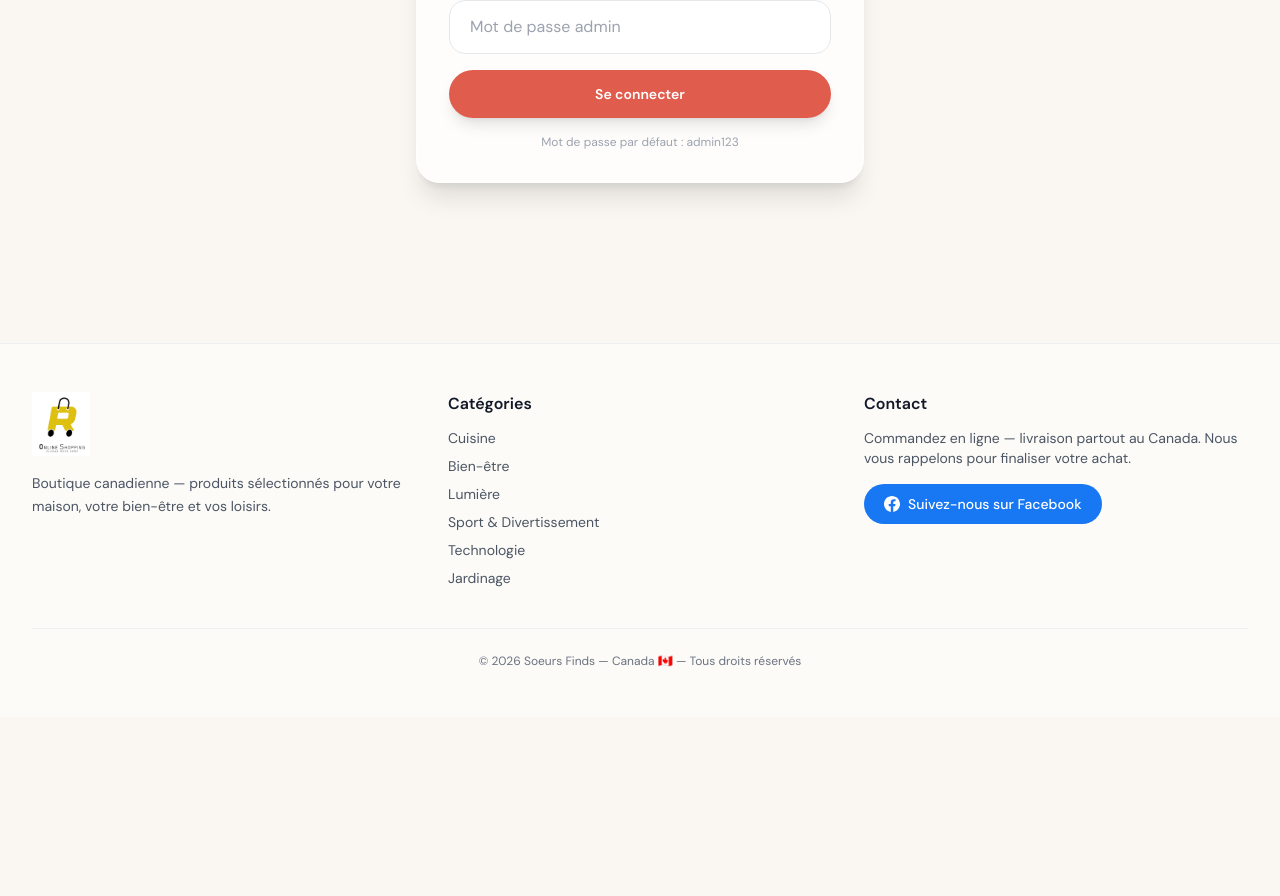
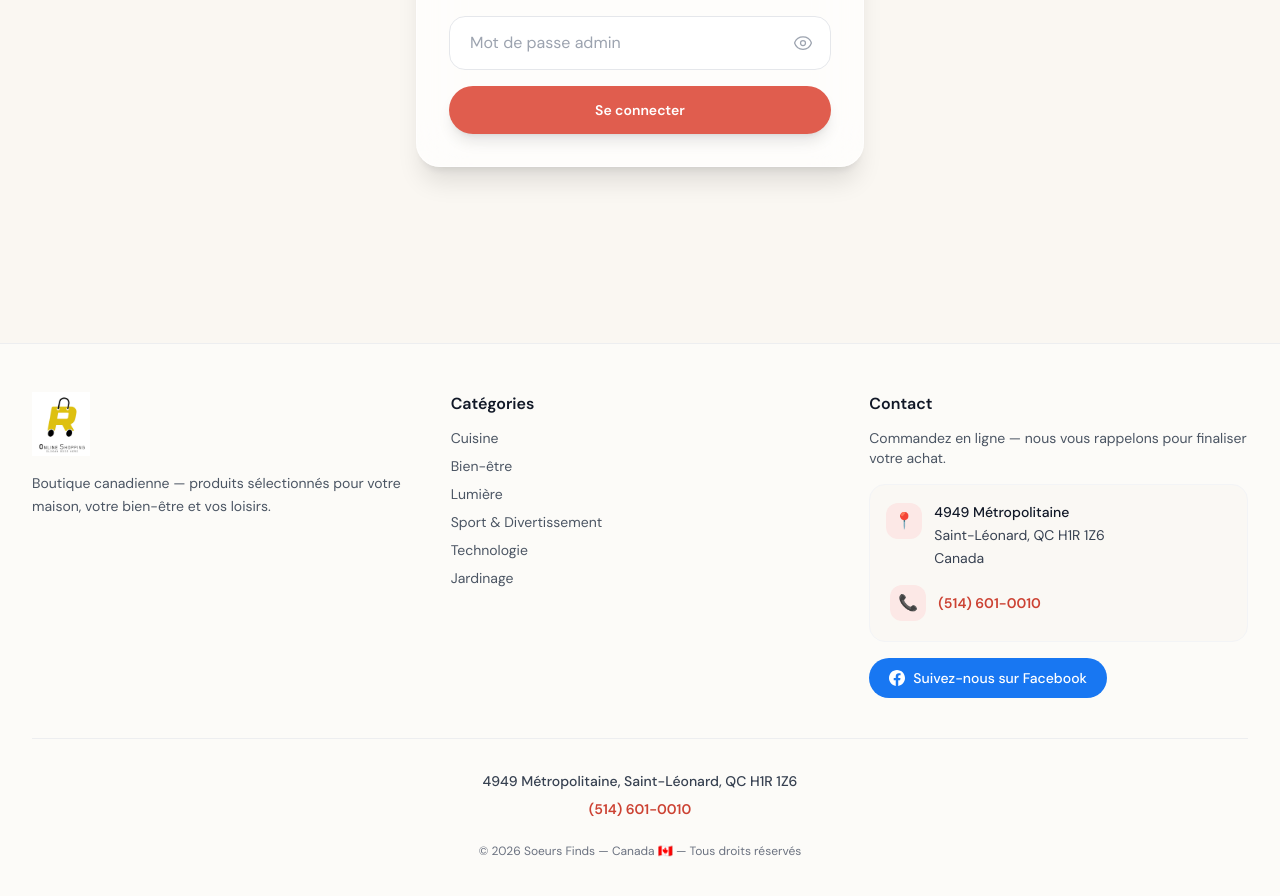
Before and after one commit to rayensomai/soeurs-finds-, a React (Vite) app in the folder frontend/: page /admin in a window 1280 px wide. Shown: the part 378-1274 px from the top of the page. Before the commit the page ends 1095 px from the top, so only its background shows below. Built offline with nearby package versions, Linux system fonts and the light colour scheme; the HTML template or start-up script is replaced by a standard one; a web font is replaced by a local one.

Commit message:
Fix build Render - vite installé2

```diff
--- a/frontend/src/components/Footer.jsx
+++ b/frontend/src/components/Footer.jsx
@@ -1,11 +1,19 @@
 import { Link } from 'react-router-dom';
+import { formatPhoneDisplay } from '../api';
 import Logo from './Logo';
+
+const PHONE = '5146010010';
+const ADDRESS = {
+  street: '4949 Métropolitaine',
+  city: 'Saint-Léonard, QC',
+  postal: 'H1R 1Z6',
+};
 
 export default function Footer() {
   return (
     <footer className="mt-20 border-t border-gray-200/60 bg-white/50">
       <div className="mx-auto max-w-7xl px-4 py-12 sm:px-6 lg:px-8">
-        <div className="grid gap-8 md:grid-cols-3">
+        <div className="grid gap-10 md:grid-cols-3">
           <div>
             <Logo className="mb-4 h-16 w-auto" />
             <p className="text-sm leading-relaxed text-gray-600">
@@ -27,9 +35,37 @@ export default function Footer() {
 
           <div>
             <h3 className="mb-3 font-semibold text-gray-900">Contact</h3>
-            <p className="text-sm text-gray-600">
-              Commandez en ligne — livraison partout au Canada. Nous vous rappelons pour finaliser votre achat.
+            <p className="mb-4 text-sm text-gray-600">
+              Commandez en ligne — nous vous rappelons pour finaliser votre achat.
             </p>
+
+            <div className="space-y-3 rounded-2xl border border-gray-100 bg-cream/60 p-4">
+              <div className="flex gap-3">
+                <span className="mt-0.5 flex h-9 w-9 shrink-0 items-center justify-center rounded-xl bg-brand-100 text-base">
+                  📍
+                </span>
+                <address className="not-italic text-sm leading-relaxed text-gray-700">
+                  <span className="font-medium text-gray-900">{ADDRESS.street}</span>
+                  <br />
+                  {ADDRESS.city} {ADDRESS.postal}
+                  <br />
+                  Canada
+                </address>
+              </div>
+
+              <a
+                href={`tel:${PHONE}`}
+                className="flex items-center gap-3 rounded-xl p-1 transition-colors hover:bg-white/80"
+              >
+                <span className="flex h-9 w-9 shrink-0 items-center justify-center rounded-xl bg-brand-100 text-base">
+                  📞
+                </span>
+                <span className="text-sm font-semibold text-brand-600 hover:text-brand-700">
+                  {formatPhoneDisplay(PHONE)}
+                </span>
+              </a>
+            </div>
+
             <a
               href="https://www.facebook.com/profile.php?id=61560521294412"
               target="_blank"
@@ -42,8 +78,19 @@ export default function Footer() {
           </div>
         </div>
 
-        <div className="mt-10 border-t border-gray-200/60 pt-6 text-center text-xs text-gray-500">
-          © {new Date().getFullYear()} Soeurs Finds — Canada 🇨🇦 — Tous droits réservés
+        <div className="mt-10 flex flex-col items-center gap-2 border-t border-gray-200/60 pt-8 text-center">
+          <p className="text-sm font-medium text-gray-700">
+            {ADDRESS.street}, {ADDRESS.city} {ADDRESS.postal}
+          </p>
+          <a
+            href={`tel:${PHONE}`}
+            className="text-sm font-semibold text-brand-600 transition-colors hover:text-brand-700"
+          >
+            {formatPhoneDisplay(PHONE)}
+          </a>
+          <p className="mt-4 text-xs text-gray-500">
+            © {new Date().getFullYear()} Soeurs Finds — Canada 🇨🇦 — Tous droits réservés
+          </p>
         </div>
       </div>
     </footer>
--- a/frontend/src/pages/AdminPage.jsx
+++ b/frontend/src/pages/AdminPage.jsx
@@ -25,6 +25,7 @@ export default function AdminPage() {
   const [newCount, setNewCount] = useState(0);
   const [loading, setLoading] = useState(false);
   const [error, setError] = useState('');
+  const [showPassword, setShowPassword] = useState(false);
   const prevCountRef = useRef(0);
 
   const loadOrders = useCallback(async (pw) => {
@@ -113,23 +114,38 @@ export default function AdminPage() {
           </div>
 
           <form onSubmit={handleLogin} className="space-y-4">
+            <div className="relative">
               <input
-              type="password"
-              className="input-field"
+                type={showPassword ? 'text' : 'password'}
+                className="input-field pr-12"
                 placeholder="Mot de passe admin"
                 value={password}
                 onChange={(e) => setPassword(e.target.value)}
                 required
               />
+              <button
+                type="button"
+                onClick={() => setShowPassword((prev) => !prev)}
+                className="absolute right-3 top-1/2 -translate-y-1/2 rounded-lg p-1.5 text-gray-400 transition-colors hover:bg-gray-100 hover:text-gray-600"
+                aria-label={showPassword ? 'Masquer le mot de passe' : 'Afficher le mot de passe'}
+              >
+                {showPassword ? (
+                  <svg className="h-5 w-5" fill="none" viewBox="0 0 24 24" stroke="currentColor" strokeWidth="1.5">
+                    <path strokeLinecap="round" strokeLinejoin="round" d="M3.98 8.223A10.477 10.477 0 001.934 12C3.226 16.338 7.244 19.5 12 19.5c.993 0 1.953-.138 2.863-.395M6.228 6.228A10.45 10.45 0 0112 4.5c4.756 0 8.773 3.162 10.065 7.498a10.523 10.523 0 01-4.293 5.774M6.228 6.228L3 3m3.228 3.228l3.65 3.65m7.894 7.894L21 21m-3.228-3.228l-3.65-3.65m0 0a3 3 0 10-4.243-4.243m4.242 4.242L9.88 9.88" />
+                  </svg>
+                ) : (
+                  <svg className="h-5 w-5" fill="none" viewBox="0 0 24 24" stroke="currentColor" strokeWidth="1.5">
+                    <path strokeLinecap="round" strokeLinejoin="round" d="M2.036 12.322a1.012 1.012 0 010-.639C3.423 7.51 7.36 4.5 12 4.5c4.638 0 8.573 3.007 9.963 7.178.07.207.07.431 0 .639C20.577 16.49 16.64 19.5 12 19.5c-4.638 0-8.573-3.007-9.963-7.178z" />
+                    <path strokeLinecap="round" strokeLinejoin="round" d="M15 12a3 3 0 11-6 0 3 3 0 016 0z" />
+                  </svg>
+                )}
+              </button>
+            </div>
             {error && <p className="text-sm text-red-600">{error}</p>}
             <button type="submit" disabled={loading} className="btn-primary w-full">
               {loading ? 'Connexion...' : 'Se connecter'}
             </button>
           </form>
-
-          <p className="mt-4 text-center text-xs text-gray-400">
-            Mot de passe par défaut : admin123
-          </p>
         </div>
       </div>
     );
```
Also changed, not shown: 2 other files (tests, documents, lock files or other folders). Lines whose indentation alone changed are shown as unchanged.
